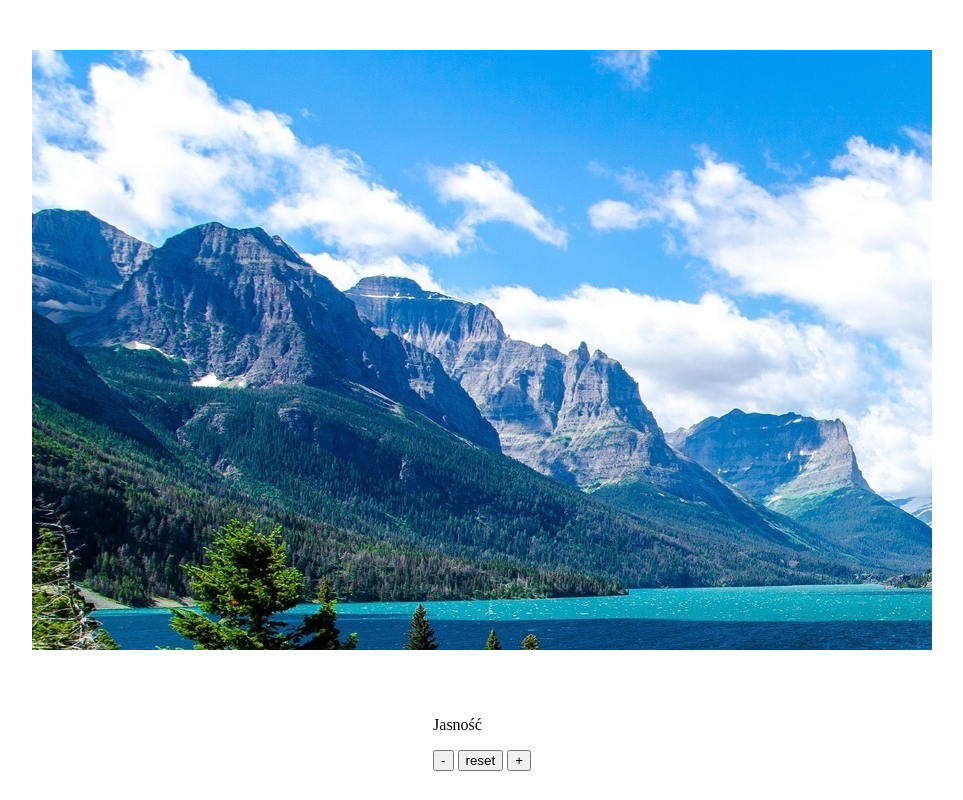
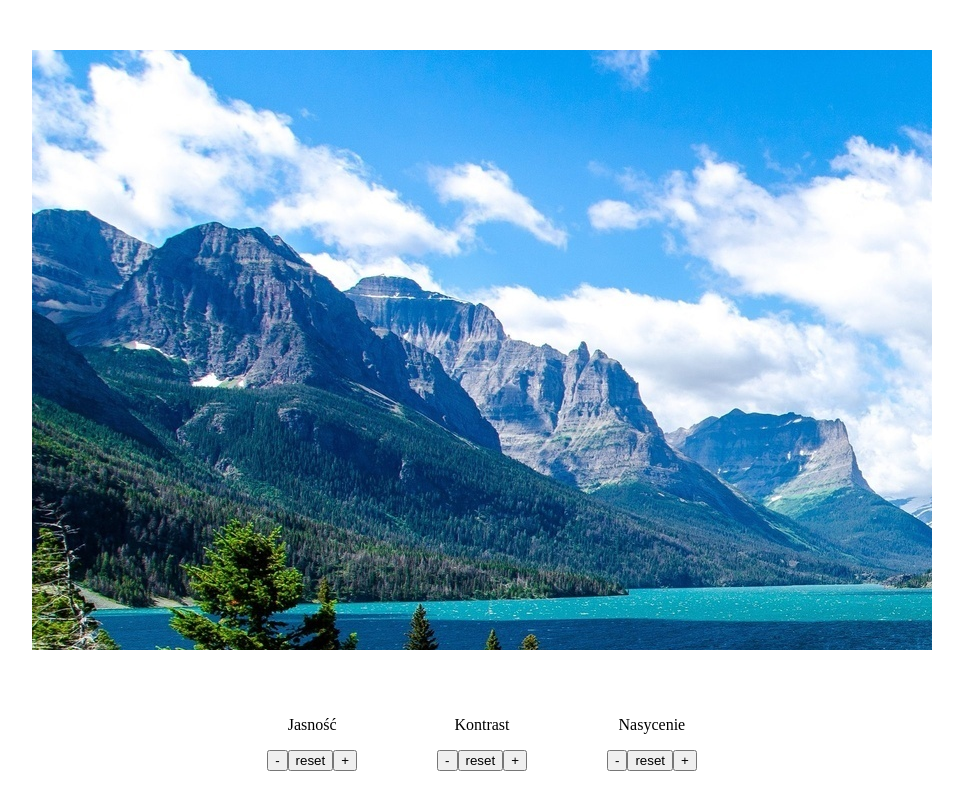
Before and after one commit to DominikToczek/canvas, a plain HTML site: page index.html in a window 1280 px wide. Shown: the whole page, without its empty margins (158-1121 px from the left). Drawn offline with Linux system fonts and the light colour scheme.

Commit message:
Add buttons

```diff
--- a/index.html
+++ b/index.html
@@ -10,12 +10,33 @@
 <body>
     <canvas id="myCanvas" width="900px" height="600px" ></canvas>
 
-    <div class="btn-container">
-        <p>Jasność</p>
-        <button onclick="brightnessMinus()">-</button>
-        <button onclick="reset()">reset</button>
-        <button onclick="brightnessPlus()">+</button>
+    <div class="control-container">
+        <div class="control-panel">
+            <p>Jasność</p>
+            <div class="btn-container">
+                <button onclick="brightnessMinus()">-</button>
+                <button onclick="reset()">reset</button>
+                <button onclick="brightnessPlus()">+</button>
+            </div>
+        </div>
+        <div class="control-panel">
+            <p>Kontrast</p>
+            <div class="btn-container">
+                <button onclick="contrastMinus()">-</button>
+                <button onclick="reset()">reset</button>
+                <button onclick="contrastPlus()">+</button>
+            </div>
+        </div>
+        <div class="control-panel">
+            <p>Nasycenie</p>
+            <div class="btn-container">
+                <button onclick="saturationMinus()">-</button>
+                <button onclick="reset()">reset</button>
+                <button onclick="saturationPlus()">+</button>
+            </div>
+        </div>
     </div>
+
 
 
     <script type="text/javascript">
--- a/style.css
+++ b/style.css
@@ -12,10 +12,18 @@ canvas {
     margin: 50px 0px;
 }
 
+.control-container {
+    display: flex;
+    flex-direction: row;
+}
+.control-panel {
+    display: flex;
+    flex-direction: column;
+    align-items: center;
+    margin: 0px 40px;
+}
 
-.bar {
-    width: 1200px;
-    padding: 25px;
-    background: #cccccc;
-    margin: 5px 0px;
+.btn-container {
+    display: flex;
+    flex-direction: row
 }
```
